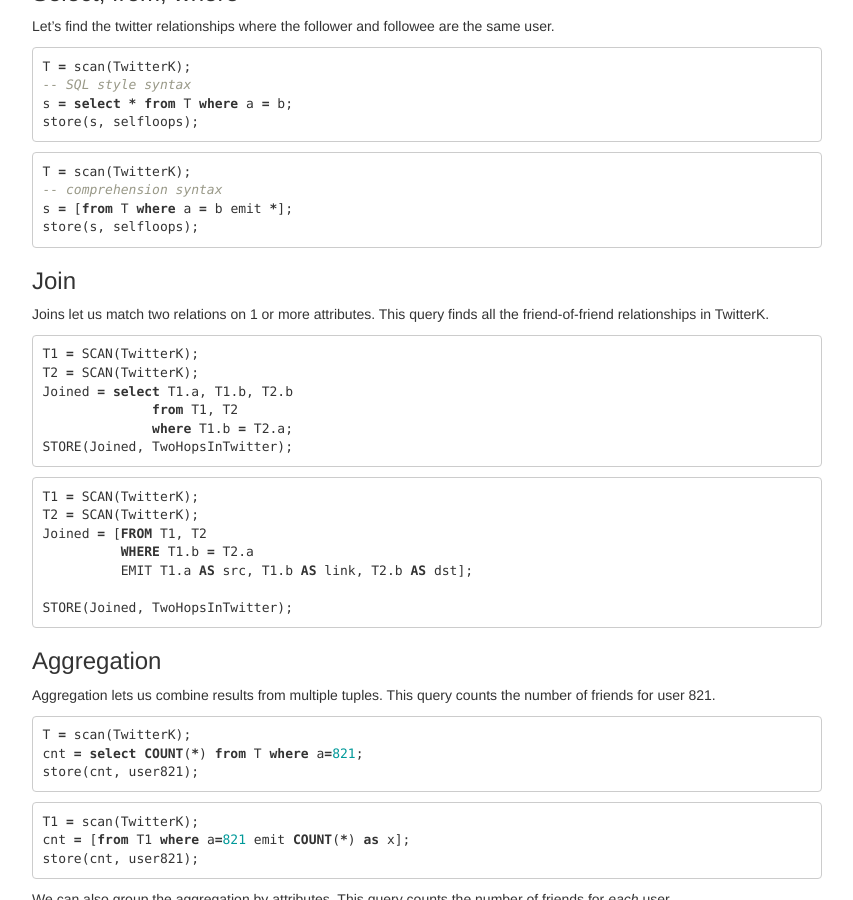
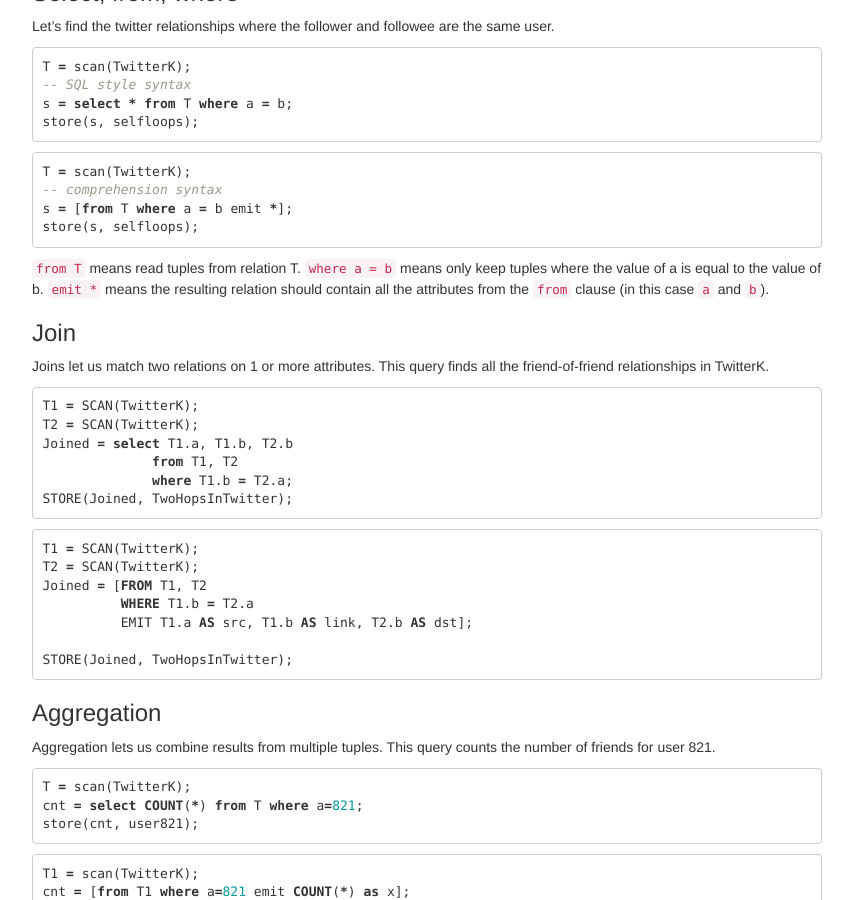
Before and after one commit to uwescience/myria-website, a Jekyll site: the page built from docs/myrial.md, in a window 1280 px wide and 900 px high, scrolled down 1494 px. Shown: the whole window, without its empty margins (213-1066 px from the left). Built offline with Jekyll 4.4.1, drawn with Linux system fonts in a browser that asks for light colours; nearby versions of some CDN libraries; Markdown is read by kramdown in place of the engine named in the settings.

Commit message:
define from etc

````diff
--- a/docs/myrial.md
+++ b/docs/myrial.md
@@ -86,6 +86,8 @@ T = scan(TwitterK);
 s = [from T where a = b emit *];
 store(s, selfloops);
 ```
+
+`from T` means read tuples from relation T. `where a = b` means only keep tuples where the value of a is equal to the value of b. `emit *` means the resulting relation should contain all the attributes from the `from` clause (in this case `a` and `b`).
 
 ###Join
 
````
